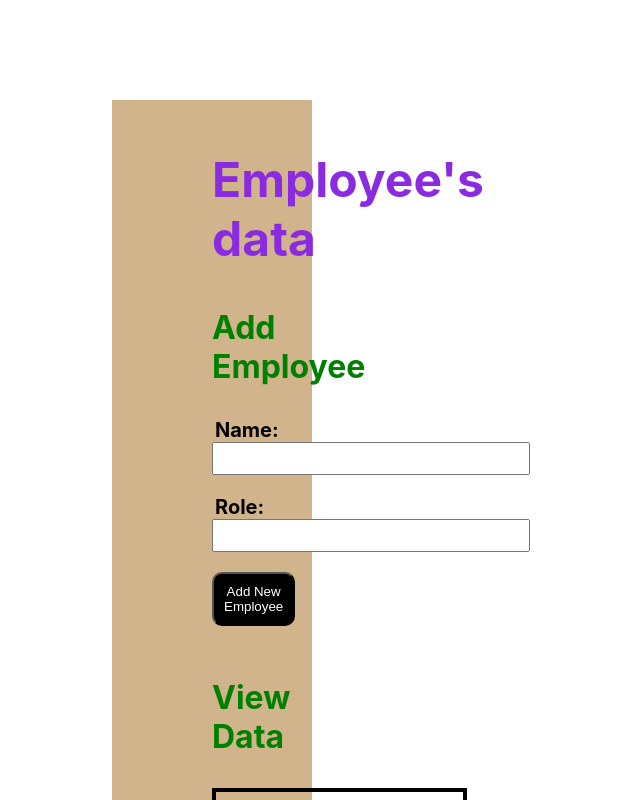
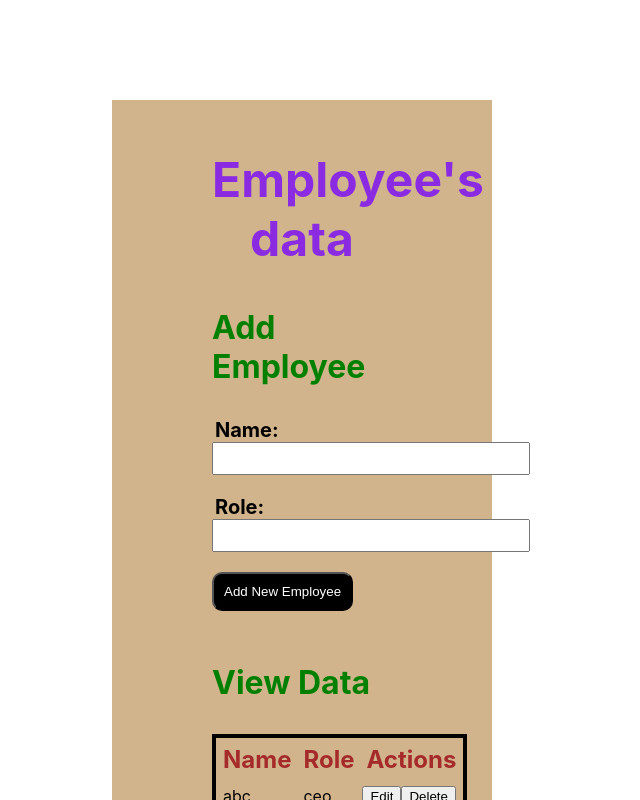
Before and after one commit to Shanthi2814/Day26-crud, a React (Create React App) app: page /about in a window 1280 px wide. Shown: the top 800 px of the page, without its empty margins (388-1028 px from the left). Built offline with nearby package versions, Linux system fonts and the light colour scheme.

Commit message:
Update About.js

```diff
--- a/src/Components/About.js
+++ b/src/Components/About.js
@@ -41,7 +41,7 @@ const About = () => {
     };
 
     return (
-        <div className='about' style={{top: '10%',paddingLeft:500,paddingTop:100,paddingRight:600}}>
+        <div className='about' style={{top: '10%',paddingLeft:500,paddingTop:100,paddingRight:400}}>
 
 
         <div className='container' style={{ backgroundColor: 'Tan', padding: 100,paddingTop:10}}>
```
